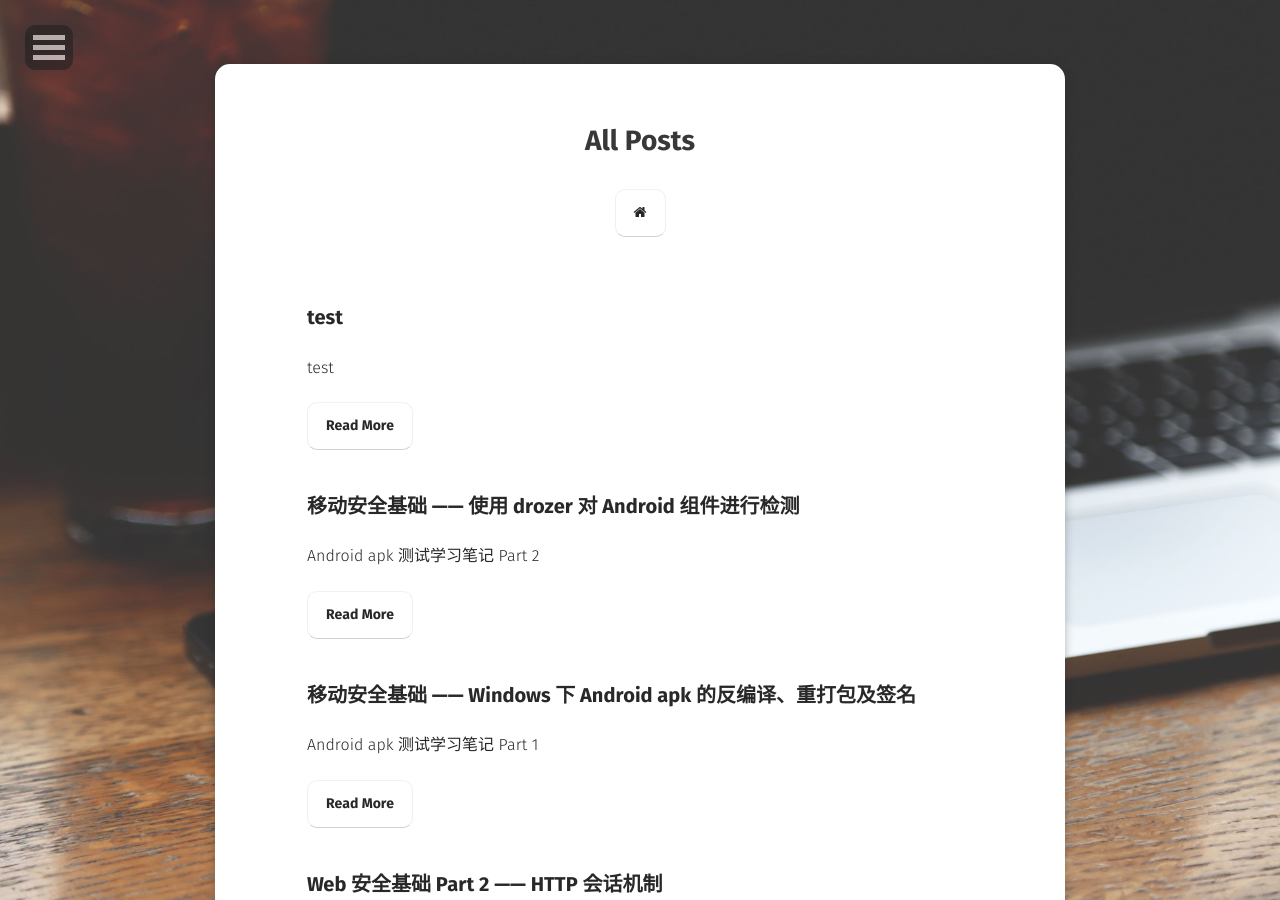
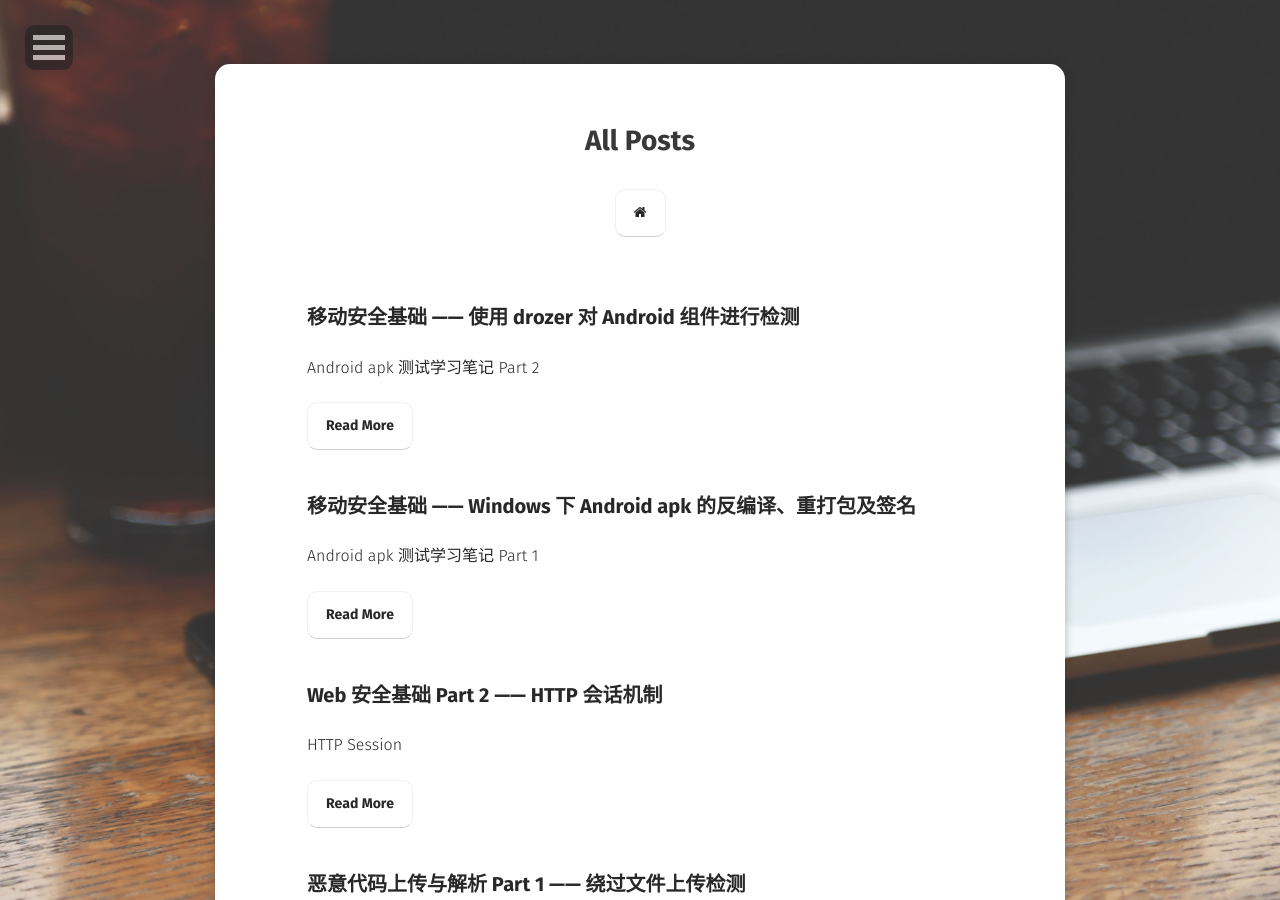
Before and after one commit to Aquilao/Blog, a Jekyll site: the page built from posts/index.md, in a window 1280 px wide and 900 px high. Built offline with Jekyll 4.4.1, drawn with Linux system fonts in a browser that asks for light colours; some web fonts are replaced.

Commit message:
[+] translation test4

```diff
--- a/_layouts/post-list.html
+++ b/_layouts/post-list.html
@@ -24,7 +24,7 @@
                 </div>
                 <div class="post-list">
                     {% for post in site.posts %}
-                        {% if post.project == null and pots.translation == null %}
+                        {% if post.project == null and post.translation == null %}
                     <ul>
                         <li class="wow fadeInLeft" data-wow-duration="1.5s">
                             <a class="zoombtn" href="{{ site.url }}{{ post.url }}">{{ post.title }}</a>
```
